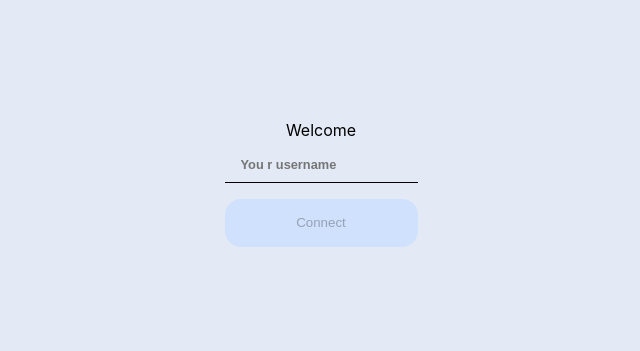
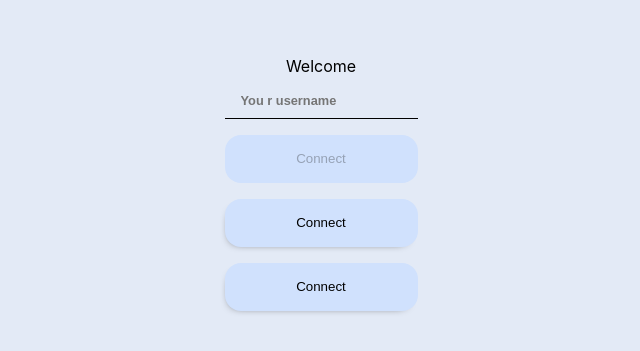
Before and after one commit to saitokojiro/Chat_app, a React (Create React App) app: page / in a window 1280 px wide. Shown: the part 217-568 px from the top of the page, without its empty margins (319-959 px from the left). Built offline with nearby package versions, Linux system fonts and the light colour scheme; what reconnecting-websocket would draw is missing.

Commit message:
add home page

```diff
--- a/src/App.tsx
+++ b/src/App.tsx
@@ -8,7 +8,7 @@ import { wsContext, wsSocket } from "./context/websocket";
 import Home from "./Page/Main/Home/Home";
 
 const isExistStorage = () => {
-  let c_userID: any = localStorage.getItem("c_userId");
+  let c_userID: any = localStorage.getItem("id_User");
   let c_name: any = localStorage.getItem("c_name");
 
   if (c_userID !== null && c_name != null) return true;
--- a/src/Page/Main/Chat/Chat.tsx
+++ b/src/Page/Main/Chat/Chat.tsx
@@ -38,6 +38,7 @@ export const Chat = (props: any) => {
       console.log();
       console.log(contentJson.type);
       if (contentJson.type === "private message") {
+        console.log(contentJson);
         console.log(contentJson.id);
         console.log( typeof(contentJson.id));
         console.log(typeof(parmsData.id));
@@ -60,14 +61,16 @@ export const Chat = (props: any) => {
         }
       } else if (contentJson?.cat === "userlist") {
         console.log(contentJson.list);
+        console.log(contentJson);
+
         let temporis: any[] = [];
         //let connectedUsers = contentJson.list;
         // eslint-disable-next-line array-callback-return
         contentJson.list.some((el: any) => {
           //console.log(el.user)
-
+          console.log(el)
           let tempFriend: any = {
-            id: el.user,
+            id: el.id_User,
             img: "https://picsum.photos/600/300",
             name: el.user,
             message: "lorem ipsum",
--- a/src/Page/Main/Chat/chatBoxInterface/ContainerMessage.tsx
+++ b/src/Page/Main/Chat/chatBoxInterface/ContainerMessage.tsx
@@ -92,7 +92,7 @@ export const ContainerMessage = (props:{ws:any,historyMSG : any,Flist:any}) => {
     date: string;
   }
   //let userid: any = localStorage.getItem("c_user");
-  let userid: any = localStorage.getItem("c_name");
+  let userid: any = localStorage.getItem("id_User");
   //let useridConver: Number = parseInt(userid);
   //console.log(userid)
   let useridConver:any = userid;
--- a/src/Page/Main/Home/Home.tsx
+++ b/src/Page/Main/Home/Home.tsx
@@ -1,44 +1,100 @@
 import React, { useState } from "react";
 import style from "./Home.module.css";
 
-export const Home = (props:any) =>{
-    const [userName, setuserName] = useState<string>("");
+export const Home = (props: any) => {
+  const [userName, setuserName] = useState<string>("");
 
-    let handleChange =(e:any)=>{
-        setuserName(e.target.value)
+  let handleChange = (e: any) => {
+    setuserName(e.target.value);
+  };
+  let sendMessage = () => {
+    if (userName !== "") {
+      console.log(Date.now());
+      localStorage.removeItem("c_name");
+      localStorage.removeItem("c_userId");
+      localStorage.setItem("c_name", userName);
+      localStorage.setItem("c_userId", Date.now().toString());
+      window.location.href = window.location.origin + "/";
+      //location.replace(window.location.origin)
+    } else {
+      alert("champ vide");
     }
-    let sendMessage =()=>{
-        if(userName!== ""){
-            console.log(Date.now())
-            localStorage.removeItem("c_name")
-            localStorage.removeItem("c_userId")
-            localStorage.setItem("c_name",userName);
-            localStorage.setItem("c_userId", Date.now().toString());
-            window.location.href= window.location.origin+"/"
-            //location.replace(window.location.origin)
-        }
-        else{
-            alert("champ vide")
-        }
+  };
 
+  let testing = () => {
+    //console.log("ok")
+   // fetch("http://127.0.0.1:3987/connection?email=valeur2", {method: 'POST',credentials: 'include',})
+    fetch("http://127.0.0.1:3987/connection?user="+userName, {method: 'POST',credentials: 'include',})
+      .then((response) => response.json())
+      .then((result) => {
+        console.log(result)
+        localStorage.setItem('id_User', result.data.id)
+        localStorage.setItem('c_name', result.data.User)
+        window.location.href = window.location.origin + "/";
+      })
+      .catch((error) => console.log("error", error));
+
+  };
+  let testings = () => {
+
+    //fetch("http://127.0.0.1:3987/connection?email=valeur2", {method: 'POST',credentials: 'include',})
+   /* fetch("https://saitokojiro.loca.lt/connection?email=valeur2", { method: "POST", credentials: "include" })
+      .then((response) => response.text())
+      .then((result) => console.log(result))
+      .catch((error) => console.log("error", error));
+*/
+      //fetch("http://127.0.0.1:3987/connection", {
+      fetch("http://127.0.0.1:3987/connection",{
+        method:"GET",
+        credentials: 'include'
+      })
+        .then((response) => response.json())
+        .then((result) => console.log(result))
+        .catch((error) => console.log("error", error));
+  };
+
+  let BtnConnect = () => {
+    if (userName !== "") {
+      return (
+        <button onClick={sendMessage} className={style.btn_connect}>
+          Connect
+        </button>
+      );
+    } else {
+      return (
+        <button onClick={sendMessage} className={style.btn_connect_disable} disabled>
+          Connect
+        </button>
+      );
     }
-    let BtnConnect =()=>{
-        if(userName !=="")
-        {
-            return <button onClick={sendMessage} className={style.btn_connect}>Connect</button>
-        }else{
-            return <button onClick={sendMessage} className={style.btn_connect_disable} disabled>Connect</button>
-        }
-    }
-    return(
+  };
+  let BtnConnects = () => {
+    return (
+      <button onClick={testing} className={style.btn_connect}>
+        Connect
+      </button>
+    );
+  };
+  let BtnConnectss = () => {
+    return (
+      <button onClick={testings} className={style.btn_connect}>
+        Connect
+      </button>
+    );
+  };
+  return (
     <div className={style.Main_Container}>
-        <div className={style.container}>
-            <span>Welcome <span className={style.TitleName}>{userName}</span></span>
-            <input type="text" onChange={handleChange} placeholder="You r username" className={style.inputUserName} required/>
-            <BtnConnect/>
-        </div>
+      <div className={style.container}>
+        <span>
+          Welcome <span className={style.TitleName}>{userName}</span>
+        </span>
+        <input type="text" onChange={handleChange} placeholder="You r username" className={style.inputUserName} required />
+        <BtnConnect />
+        <BtnConnects />
+        <BtnConnectss />
+      </div>
     </div>
-    )
-}
+  );
+};
 
 export default Home;
--- a/src/context/websocket.tsx
+++ b/src/context/websocket.tsx
@@ -12,5 +12,5 @@ let name:any = localStorage.getItem("c_name")
 
 //lt --local-host 127.0.0.1 --subdomain saitokojiro --port 3987
 //export const wsSocket = new ReconnectingWebSocket("ws://saitokojiro.loca.lt/?token="+userID+"&user="+name,[],options);
-export const wsSocket = new ReconnectingWebSocket("ws://127.0.0.1:3987/?token="+userID+"&user="+name,[],options);
+export const wsSocket = new ReconnectingWebSocket("ws://127.0.0.1:3987/connection?user="+name,[],options);
 export const wsContext = React.createContext(wsSocket);
```
